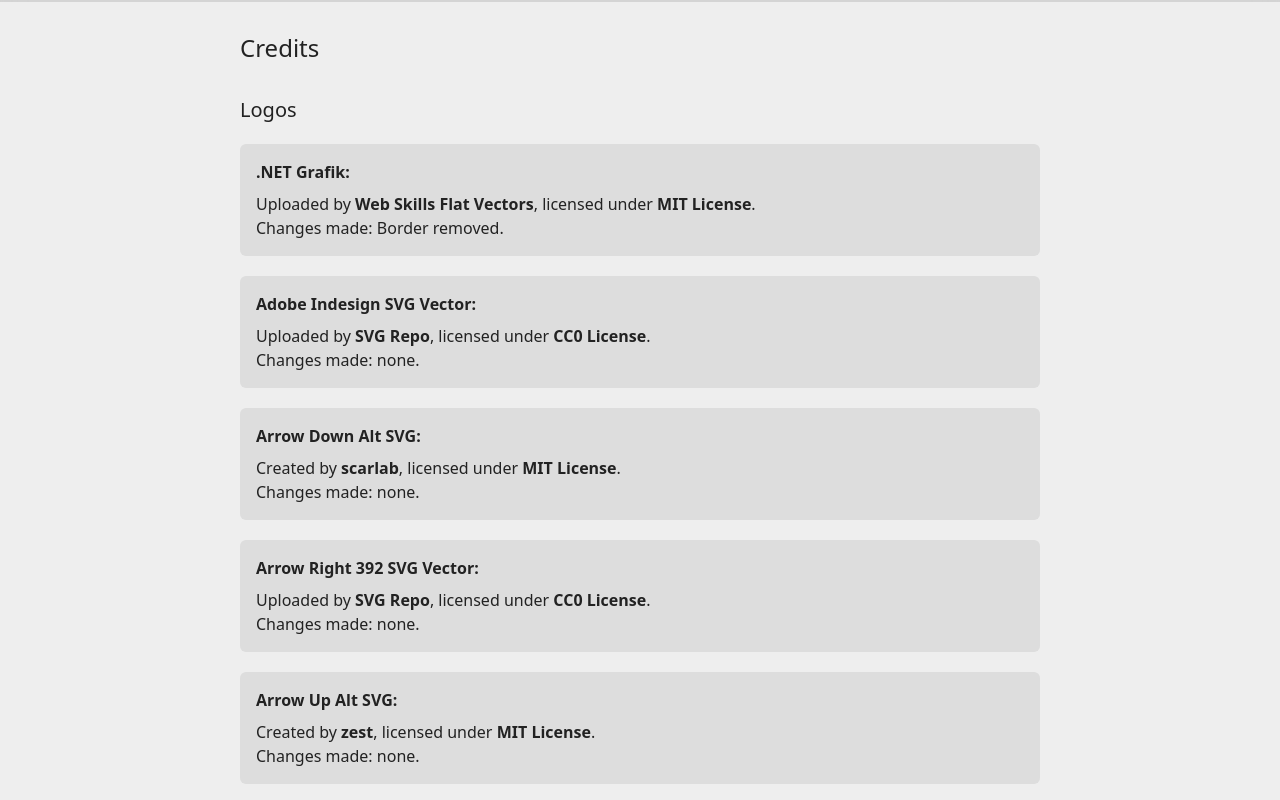
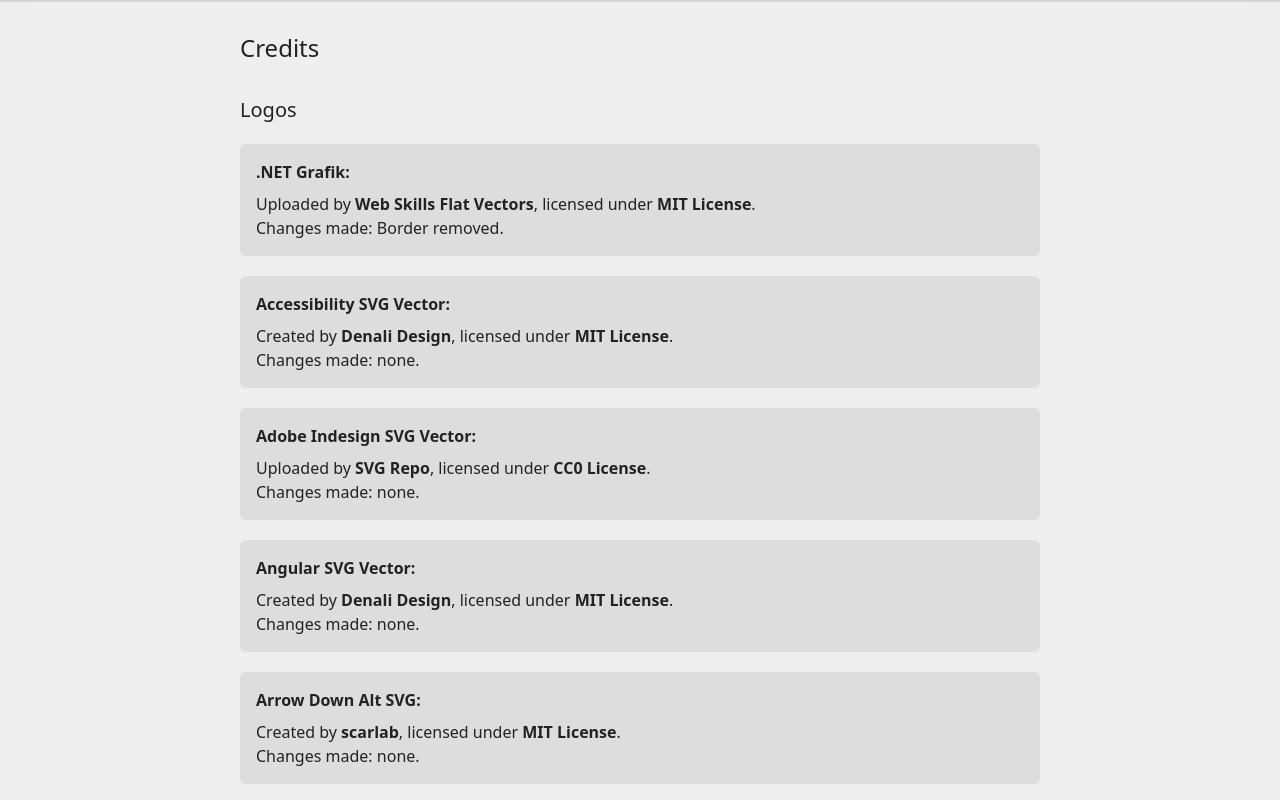
Before and after one commit to gabjuh/webdev-portfolio, a React (Vite) app: page /credits in a window 1280 px wide. Shown: the top 800 px of the page. Built offline with nearby package versions, Linux system fonts and the light colour scheme.

Commit message:
set credits for new icons

```diff
--- a/src/components/Credits/Credits.tsx
+++ b/src/components/Credits/Credits.tsx
@@ -1,4 +1,3 @@
-import React from 'react';
 import data from '../../data/credits/credits';
 import { ICredits } from '../../interfaces/credits';
 
--- a/src/data/credits/credits.ts
+++ b/src/data/credits/credits.ts
@@ -383,6 +383,26 @@ const credits: ICredits[] = [
     changes: 'none',
     fieldName: 'Scrum'
   },
+  {
+    name: 'Accessibility SVG Vector',
+    nameLink: 'https://www.svgrepo.com/svg/446157/accessibility',
+    author: 'Denali Design',
+    authorLink: 'https://www.svgrepo.com/author/Denali%20Design/',
+    license: 'MIT License',
+    licenseLink: 'https://www.svgrepo.com/page/licensing#MIT',
+    changes: 'none',
+    fieldName: 'Accessibility'
+  },
+  {
+    name: 'Angular SVG Vector',
+    nameLink: 'https://www.svgrepo.com/svg/445516/angular',
+    author: 'Denali Design',
+    authorLink: 'https://www.svgrepo.com/author/Denali%20Design/',
+    license: 'MIT License',
+    licenseLink: 'https://www.svgrepo.com/page/licensing#MIT',
+    changes: 'none',
+    fieldName: 'Angular 19'
+  },
 ];
 
 export default credits;
```
